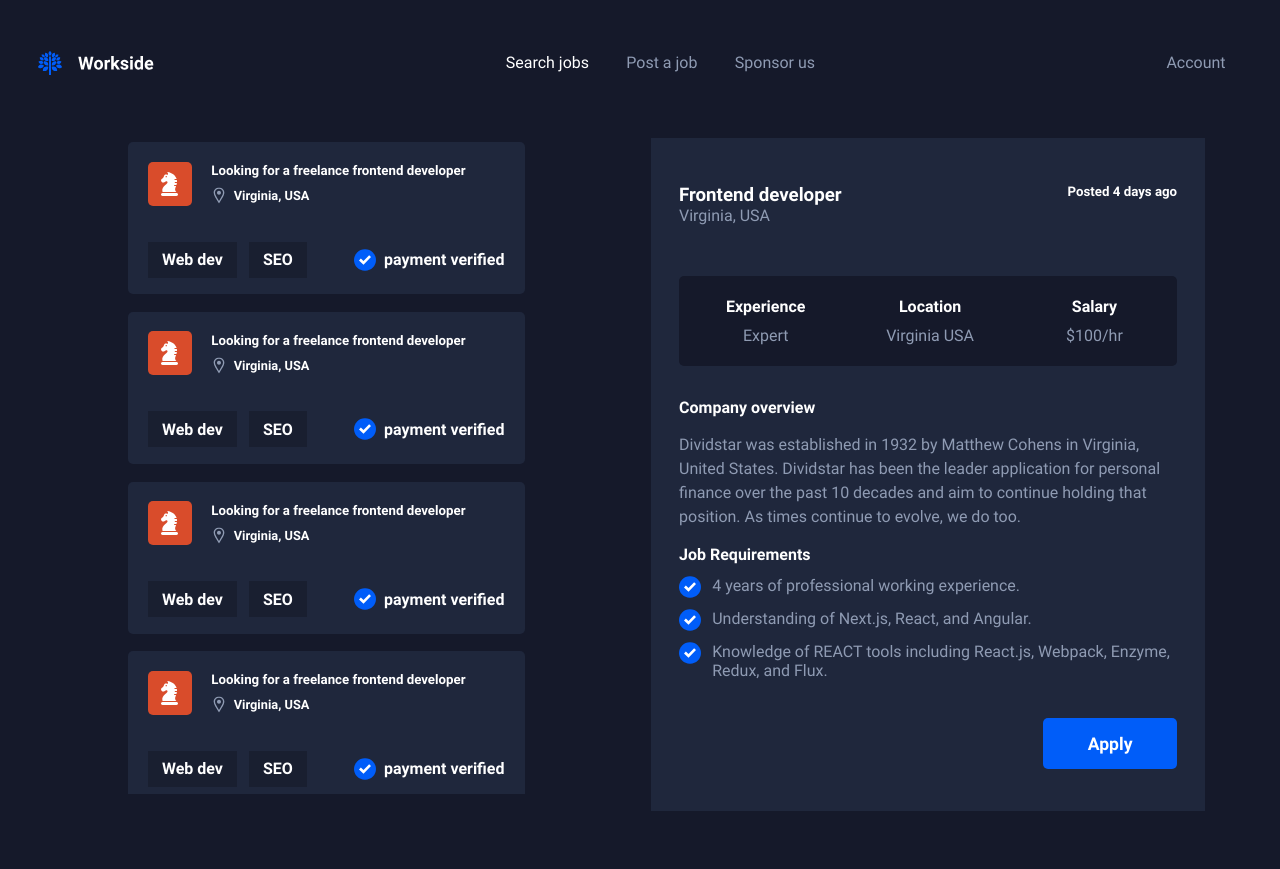
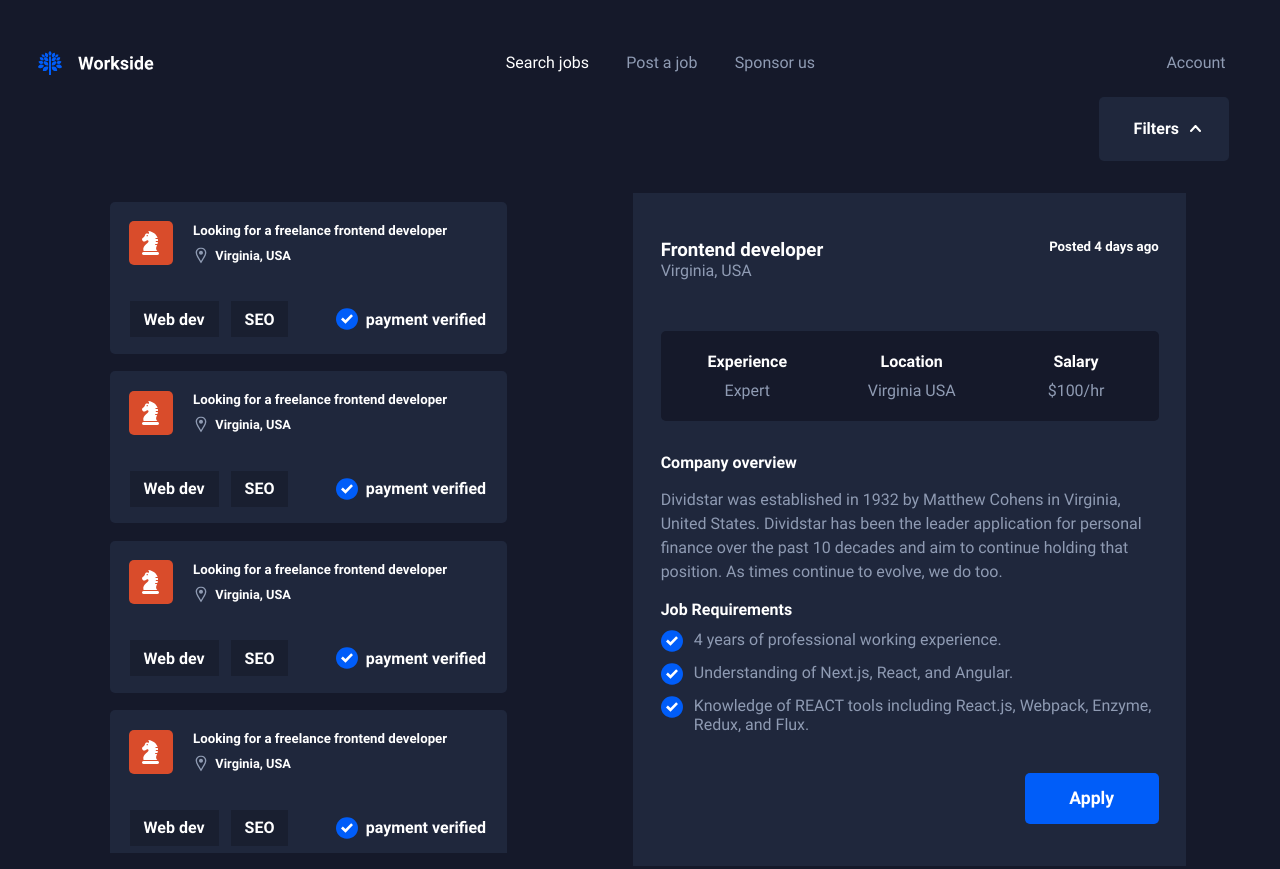
Before and after one commit to xchavez94x/workside-react-app-FE, a React (Create React App) app: page / in a window 1280 px wide. Before the commit the page ends 846 px from the top, so only its background shows below. Built offline with nearby package versions, Linux system fonts and the light colour scheme.

Commit message:
fix: filters animations

```diff
--- a/src/components/CardsContainer/CardsContainer.module.css
+++ b/src/components/CardsContainer/CardsContainer.module.css
@@ -5,7 +5,7 @@
     flex-direction: column;
     justify-content: flex-start;
     align-items: center;
-    margin: 3.3rem;
+    margin: 1rem;
     overflow-y: scroll;
     overflow-x: hidden;
 }
--- a/src/components/Filters/Filters.module.css
+++ b/src/components/Filters/Filters.module.css
@@ -1,14 +1,30 @@
 .filters {
     width: 122px;
     display: flex;
-    flex-flow: row wrap;
-    justify-content: space-evenly;
+    flex-flow: column wrap;
+    justify-content: space-between;
     align-items: flex-start;
-    margin-top: 3.3rem;
+    margin-top: 1rem;
+    transform: translateX(-100%);
+    animation: showFiltersAnimate .3s ease-out forwards;
+}
+
+.filters > div:last-child {
+    align-self: flex-end;
+}
+
+.filters > div:nth-child(2n) {
+    align-self: center;
 }
 
 .small__menu__filters {
-    display: none;
+    display: block;
+        width: 100%;
+        height: 4rem;
+        margin: 1rem 0;
+        display: flex;
+        flex-direction: row-reverse;
+        padding-right: .8rem;
 }
 
 @media screen and (max-width: 1024px) {
@@ -18,6 +34,7 @@
         height: 240px;
         margin-top: 1rem;
         border-bottom: #1F273C solid 4px;
+        animation: showFiltersAnimate .3s ease-out forwards;
     }
 
     .small__menu__filters {
@@ -36,17 +53,30 @@
     .filters {
         display: none;
         width: 92%;
-        transform: translateX(-100%);
-        background-color: #1F273C;
-        animation: showFiltersAnimate .3s ease-out forwards;
+
+    }
+    @keyframes showFiltersAnimate {
+        0% {
+            transform: translate(-50%);
+            opacity: 0;
+        }
+
+        100% {
+            transform: translate(0);
+            opacity: 1;
+        }
     }
 
-    @keyframes showFiltersAnimate {
-        0% {
-            transform: translateX(-100%);
-        }
-        100% {
-            transform: translateX(0);
-        }
+}
+
+@keyframes showFiltersAnimate {
+    0% {
+        transform: translateX(-50%);
+        opacity: 0;
+    }
+
+    100% {
+        transform: translateX(0);
+        opacity: 1;
     }
 }
--- a/src/components/SingleJobCard/SingleJobCard.module.css
+++ b/src/components/SingleJobCard/SingleJobCard.module.css
@@ -2,7 +2,7 @@
     width: 46%;
     height: 673px;
     background-color: #1F273C;
-    margin-top: 3.6rem;
+    margin-top: 1rem;
 
 }
 
--- a/src/pages/Main/Main.module.css
+++ b/src/pages/Main/Main.module.css
@@ -1,13 +1,13 @@
 .main {
     width: 100%;
     display: flex;
-    flex-direction: row;
+    flex-flow: row wrap;
     justify-content: space-around;
     align-items: flex-start;
 }
 
 @media screen and (max-width: 1024px) {
-    .main {
+    /* .main {
         flex-wrap: wrap;
-    }
+    } */
 }
```
